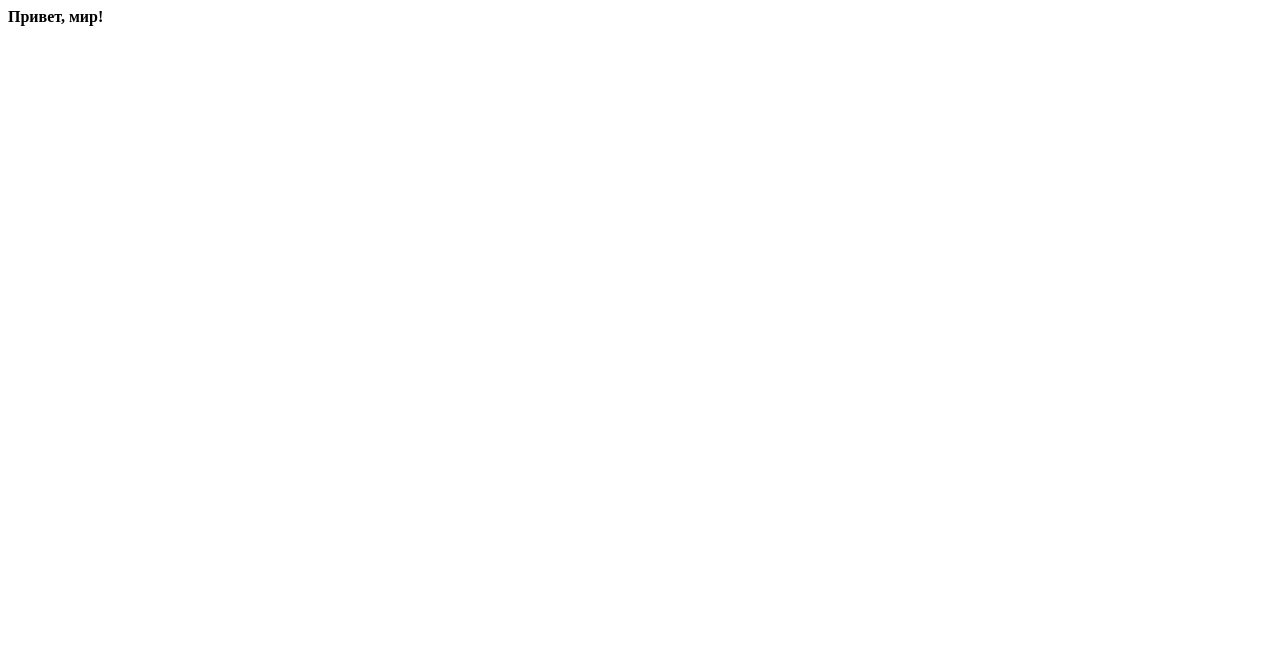
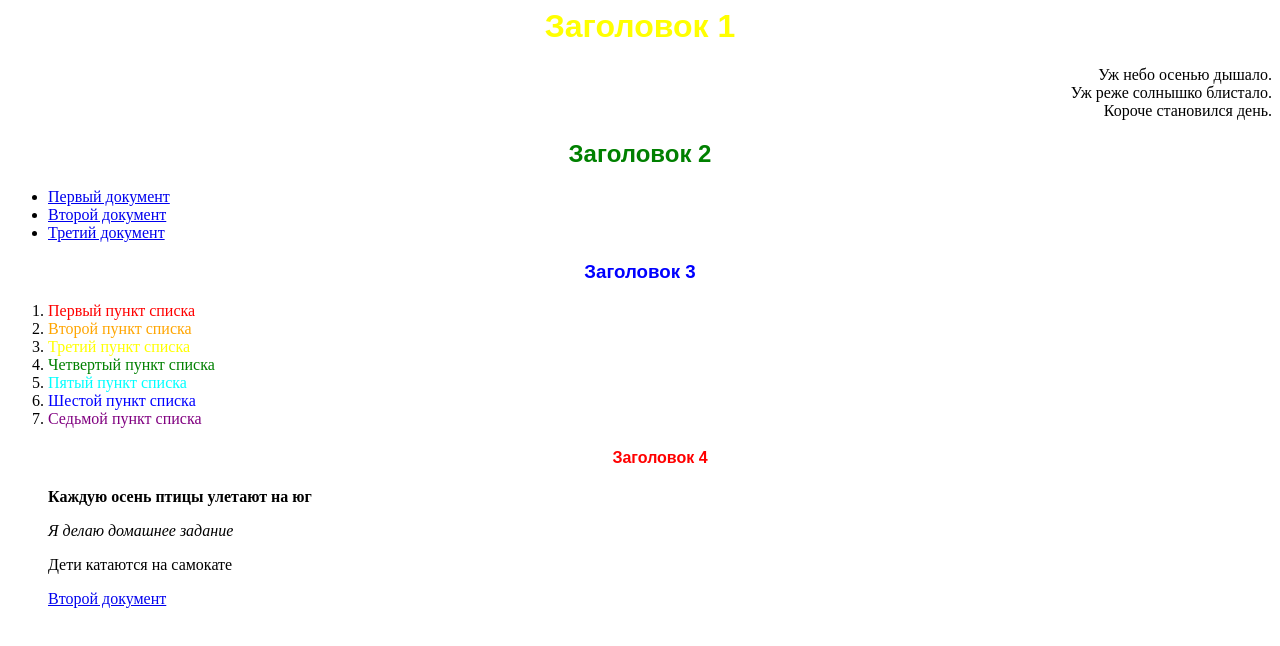
Before and after one commit to Maximi312/Maximi312.github.io, a plain HTML site: page index.html in a window 1280 px wide. Drawn offline with Linux system fonts and the light colour scheme.

Commit message:
Update index.html

```diff
--- a/index.html
+++ b/index.html
@@ -1,8 +1,33 @@
 <html>
+
   <head>
+    <meta charset="utf-8">
+    <title>index.html</title>
+  </head>
 
-  </head>
-  <body>
-    <p><b>Привет, мир!</b></p>
+   <body>
+    <h1 align="center" ><font face="Arial" color="yellow">Заголовок 1</font></h1>
+     <p align="right"> Уж небо осенью дышало.<br>Уж реже солнышко блистало.<br>Короче становился день.</p>
+    <h2 align = "center"><font face="Arial" color=green> Заголовок 2</font></h2>
+      <ul>
+        <li><a href = "index.html"> Первый документ</a></li>
+        <li><a href = "second.html"> Второй документ</a></li>
+        <li><a href = "third.html"> Третий документ</a></li>
+      </ul>
+    <h3 align = "center"><font face="Arial" color=blue>Заголовок 3</font></h3>
+      <ol>
+        <li><font color=red> Первый пункт списка</font></li>
+        <li><font color=orange> Второй пункт списка</font></li>
+        <li><font color=yellow> Третий пункт списка</font></li>
+        <li><font color=green> Четвертый пункт списка</font></li>
+        <li><font color=#00ffff> Пятый пункт списка</font></li>
+        <li><font color=#0000ff> Шестой пункт списка</font></li>
+        <li><font color=purple> Седьмой пункт списка</font></li>
+    <h4 align = "center"><font face = "Arial" color = red>Заголовок 4</font></h4>
+      <p><b>Каждую осень птицы улетают на юг</b></p>
+      <p><i>Я делаю домашнее задание</i></p>
+      <p>Дети катаются на самокате</p>
+      <p><a href = "second.html">Второй документ</a></p>
   </body>
+
 </html>
```
